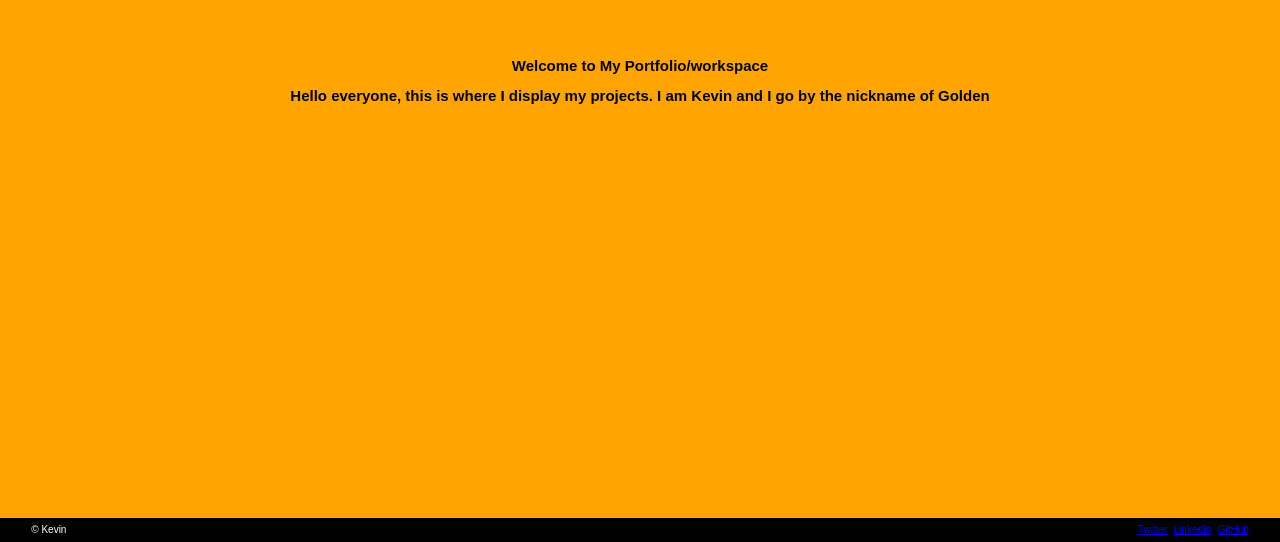
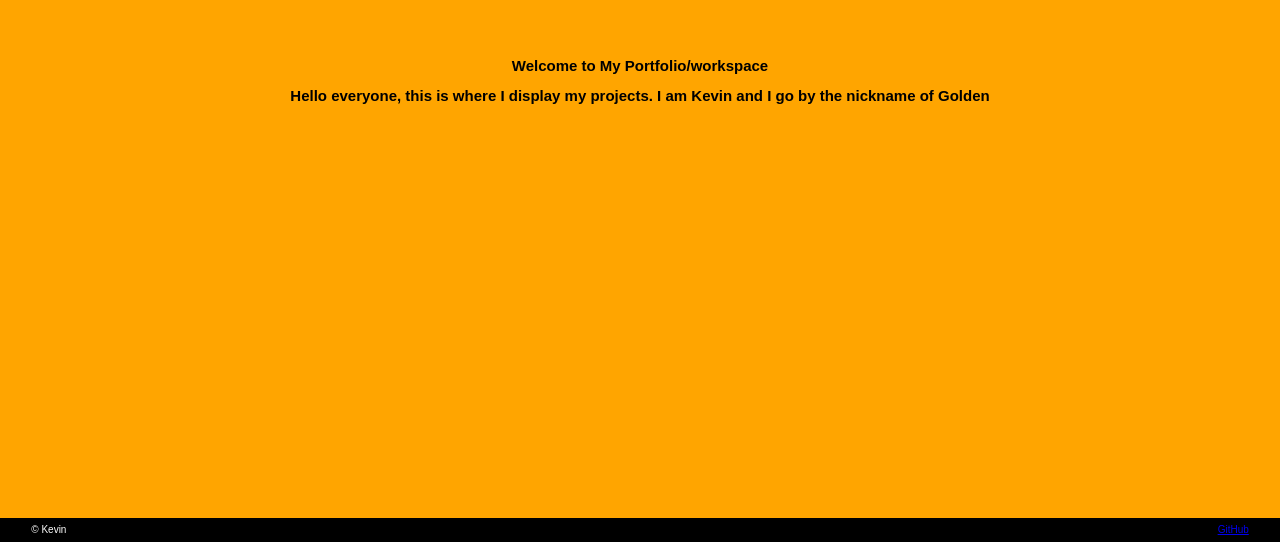
Before and after one commit to Robotli89/PortfolioWebsite, a plain HTML site: page index.html in a window 1280 px wide. Shown: the part 875-1417 px from the top of the page. Drawn offline with Linux system fonts and the light colour scheme.

Commit message:
Update index.html

```diff
--- a/index.html
+++ b/index.html
@@ -40,8 +40,8 @@
 <footer>
     <p>&copy; Kevin </p>
     <div class="socials">
-        <a href="#">Twitter</a>
-        <a href="#">LinkedIn</a>
+        <!-- <a href="#">Twitter</a>
+        <a href="#">LinkedIn</a> -->
         <a href="https://github.com/Robotli89">GitHub</a>
     </div>
 </footer>
```
